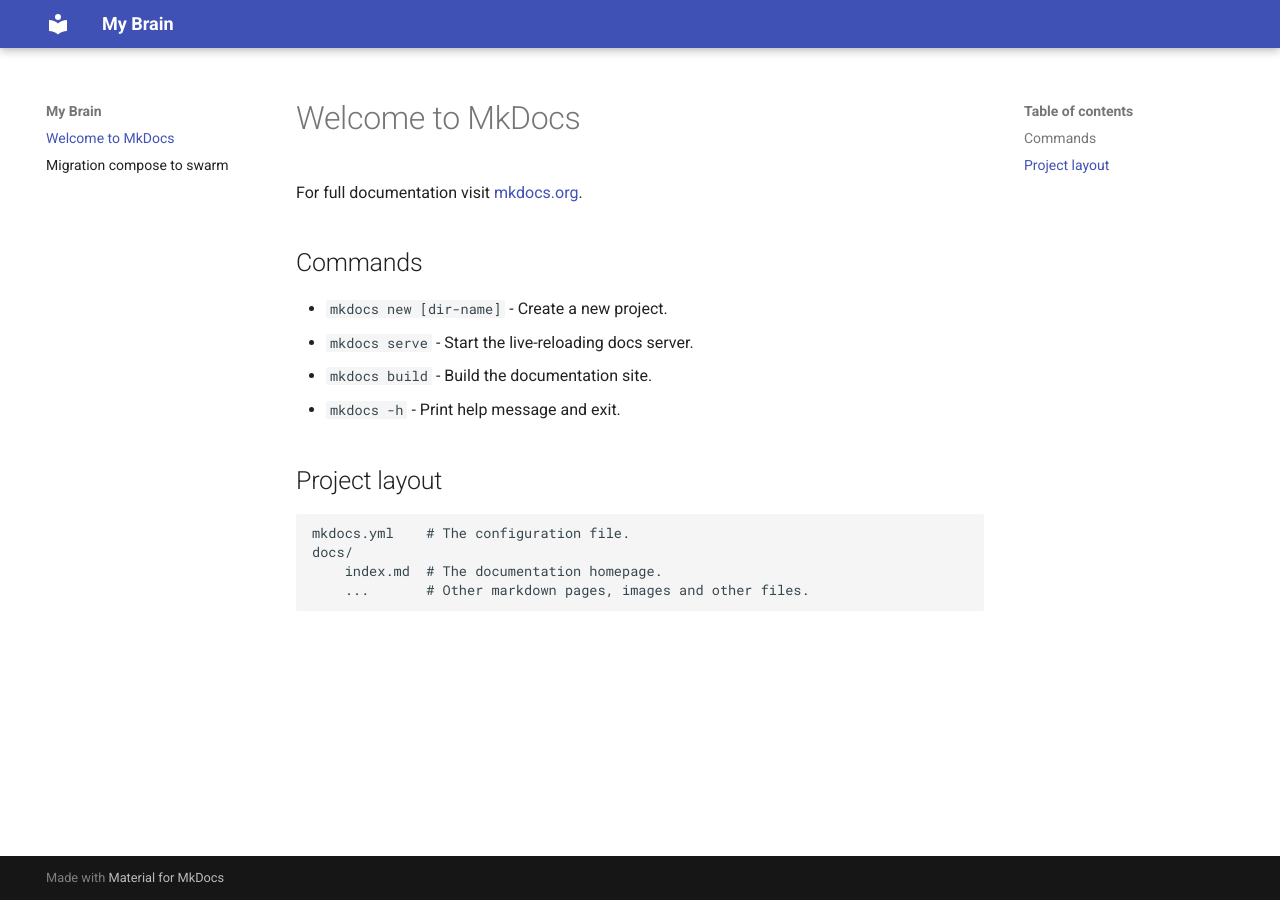
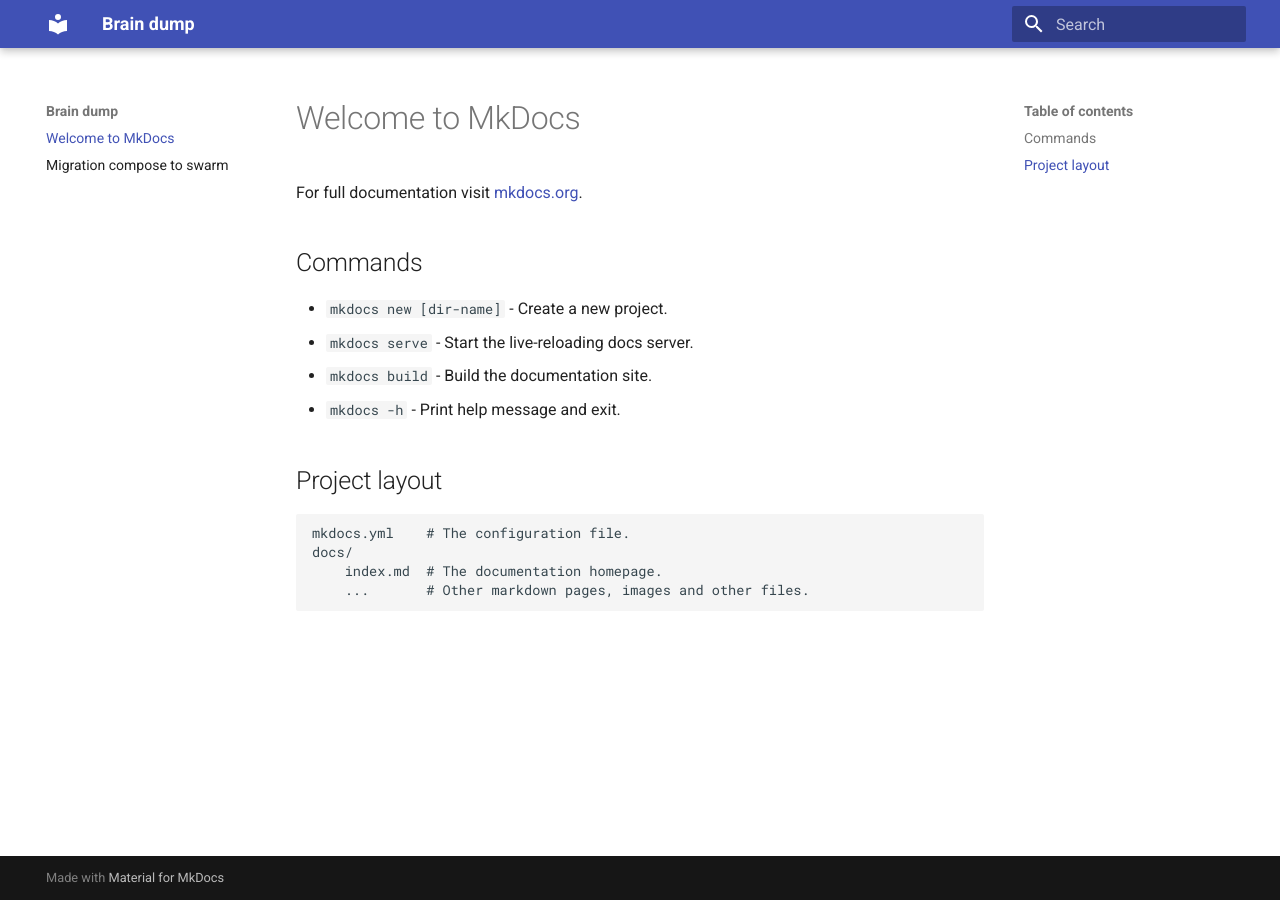
Before and after one commit to poulti/brain-pages, an MkDocs documentation site: the page built from docs/index.md, in a window 1280 px wide. Built offline with MkDocs 1.6.1 and Material for MkDocs 9.7.7, drawn with Linux system fonts in a browser that asks for light colours.

```diff
--- a/mkdocs.yml
+++ b/mkdocs.yml
@@ -1,5 +1,6 @@
-site_name: My Brain
+site_name: Brain dump
 theme:
   name: material
 plugins:
+   - search
    - glightbox
```
Also changed, not shown: 1 other file.
